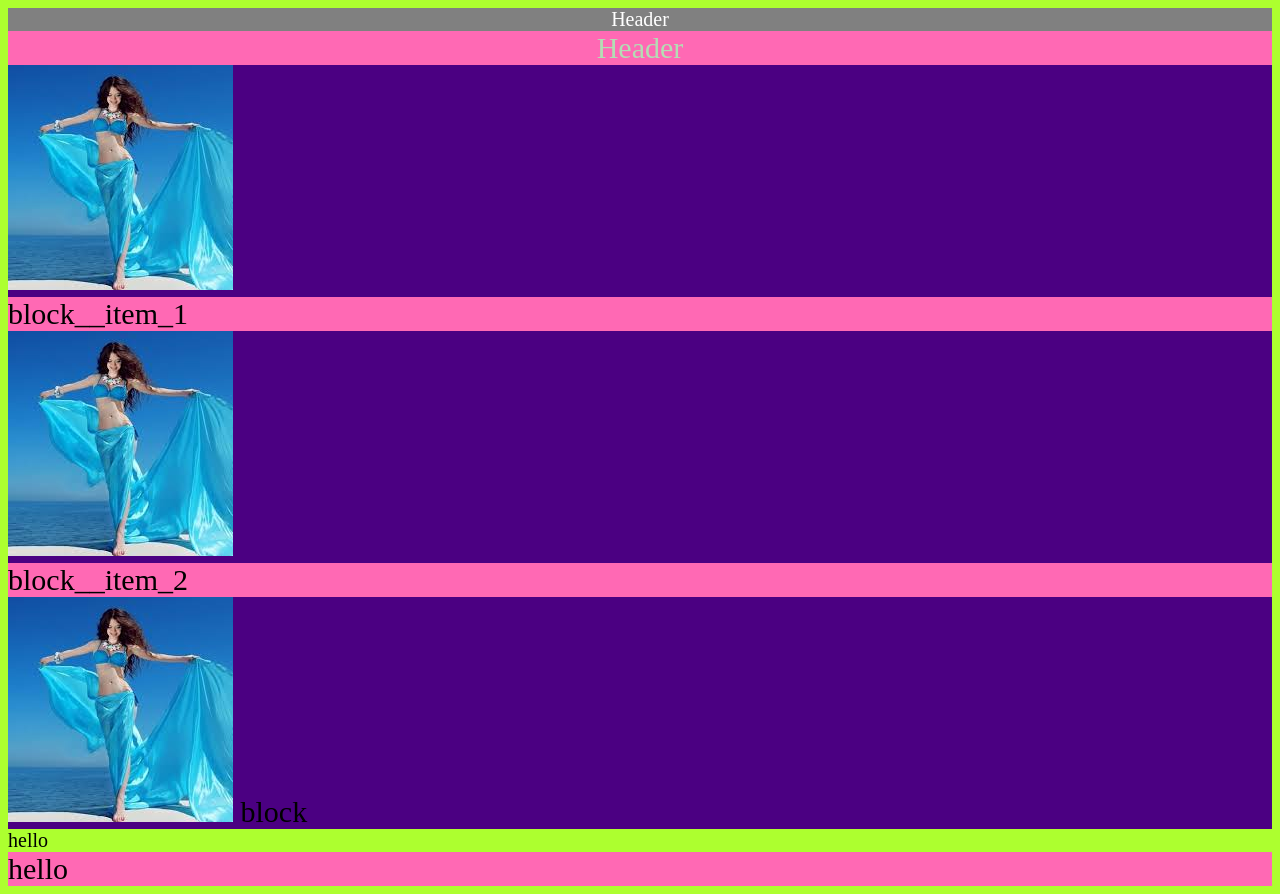
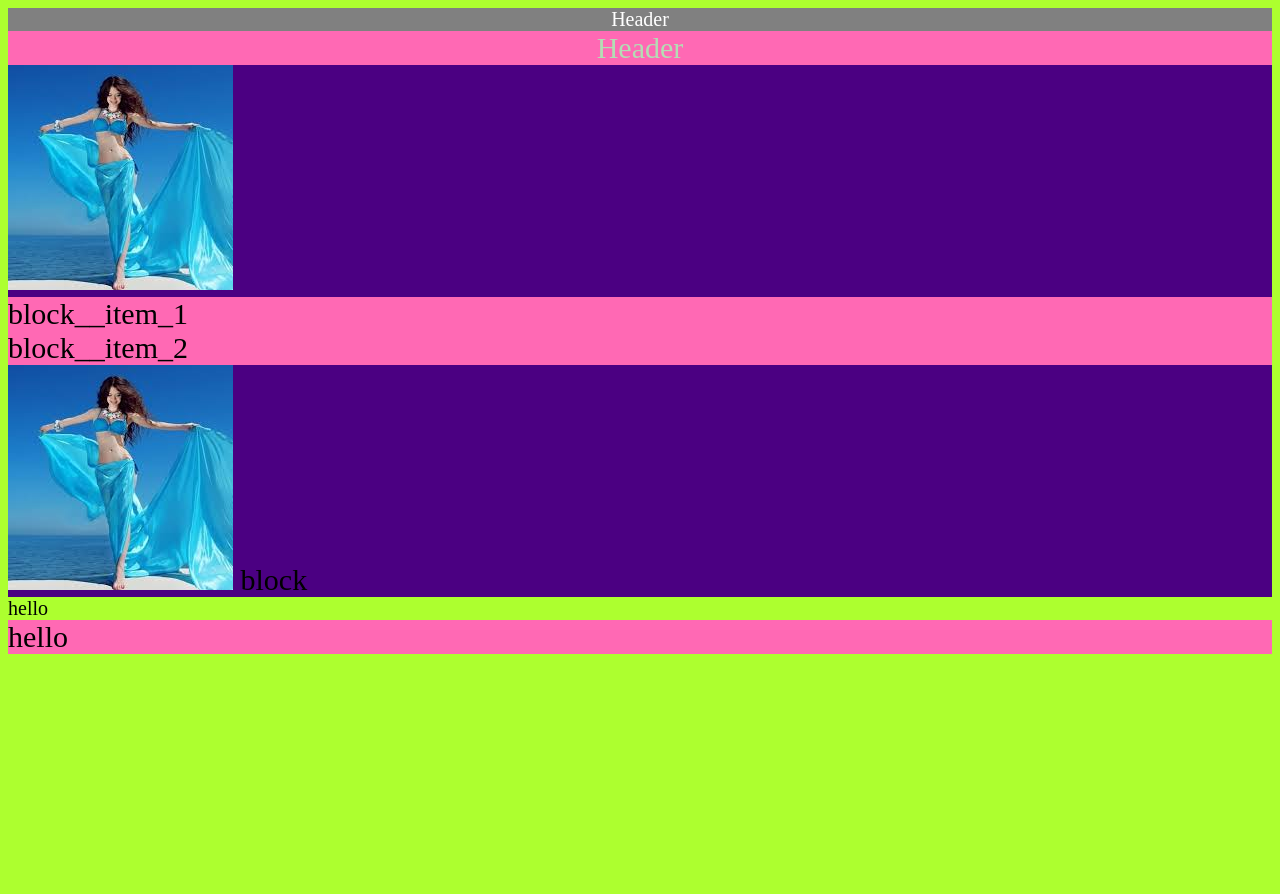
Before and after one commit to vvvcom248/hello_vscode, a plain HTML site: page index.html in a window 1280 px wide. After the commit the page ends 800 px from the top, so only its background shows below. Drawn offline with Linux system fonts and the light colour scheme.

Commit message:
04.09.2020

```diff
--- a/index.html
+++ b/index.html
@@ -19,7 +19,7 @@
         <div class="block__item">
             block__item_1
         </div>
-        <img src="./img/girl.jpg" alt="girl">
+
         <div class="block__item">
             block__item_2
         </div>
```
